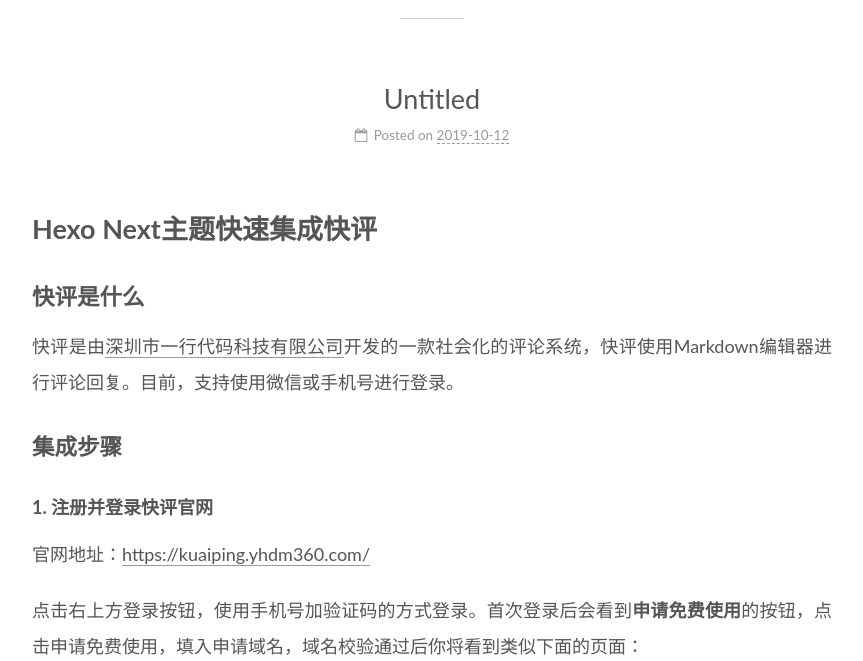
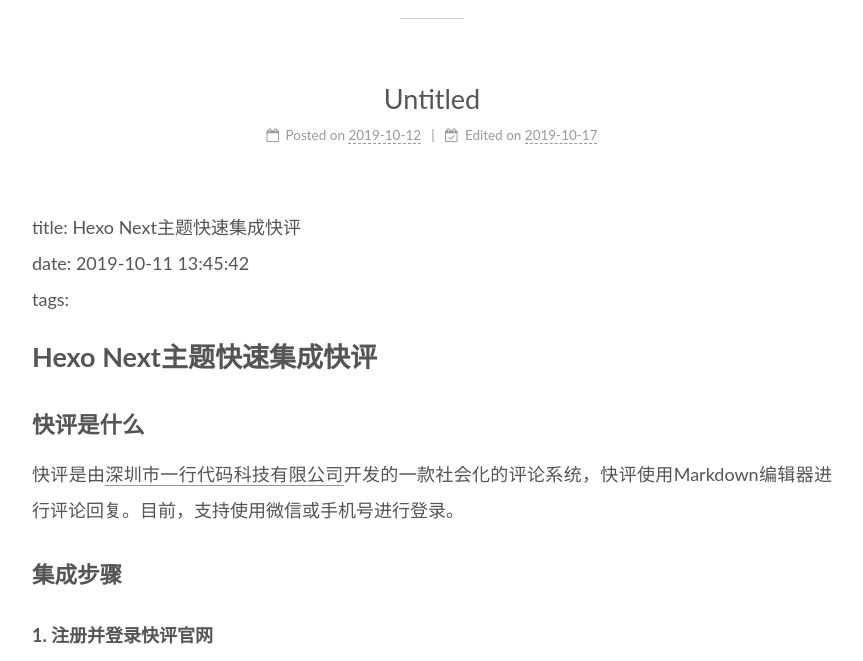
Before and after one commit to guoliangweb/guoliangweb.github.io, a plain HTML site: page index.html in a window 1280 px wide. Shown: the part 3800-4461 px from the top of the page, without its empty margins (208-1071 px from the left). Drawn offline with Linux system fonts and the light colour scheme.

Commit message:
Site updated: 2019-10-17 15:10:56

```diff
--- a/index.html
+++ b/index.html
@@ -341,11 +341,19 @@
 
 
 
-              <time title="Created: 2019-10-12 11:54:08 / Modified: 17:36:58" itemprop="dateCreated datePublished" datetime="2019-10-12T11:54:08+08:00">2019-10-12</time>
+              <time title="Created: 2019-10-12 11:54:08" itemprop="dateCreated datePublished" datetime="2019-10-12T11:54:08+08:00">2019-10-12</time>
             </span>
 
 
 
+
+              <span class="post-meta-item">
+                <span class="post-meta-item-icon">
+                  <i class="fa fa-calendar-check-o"></i>
+                </span>
+                <span class="post-meta-item-text">Edited on</span>
+                <time title="Modified: 2019-10-17 15:10:41" itemprop="dateModified" datetime="2019-10-17T15:10:41+08:00">2019-10-17</time>
+              </span>
 
 
 
@@ -360,7 +368,8 @@
     <div class="post-body" itemprop="articleBody">
 
 
-          <h1 id="Hexo-Next主题快速集成快评"><a href="#Hexo-Next主题快速集成快评" class="headerlink" title="Hexo Next主题快速集成快评"></a>Hexo Next主题快速集成快评</h1><h3 id="快评是什么"><a href="#快评是什么" class="headerlink" title="快评是什么"></a>快评是什么</h3><p>快评是由<a href="https://yhdm360.com/" target="_blank" rel="noopener">深圳市一行代码科技有限公司</a>开发的一款社会化的评论系统，快评使用Markdown编辑器进行评论回复。目前，支持使用微信或手机号进行登录。</p>
+          <p>title: Hexo Next主题快速集成快评<br>date: 2019-10-11 13:45:42<br>tags: </p>
+<h1 id="Hexo-Next主题快速集成快评"><a href="#Hexo-Next主题快速集成快评" class="headerlink" title="Hexo Next主题快速集成快评"></a>Hexo Next主题快速集成快评</h1><h3 id="快评是什么"><a href="#快评是什么" class="headerlink" title="快评是什么"></a>快评是什么</h3><p>快评是由<a href="https://yhdm360.com/" target="_blank" rel="noopener">深圳市一行代码科技有限公司</a>开发的一款社会化的评论系统，快评使用Markdown编辑器进行评论回复。目前，支持使用微信或手机号进行登录。</p>
 <h3 id="集成步骤"><a href="#集成步骤" class="headerlink" title="集成步骤"></a>集成步骤</h3><h5 id="1-注册并登录快评官网"><a href="#1-注册并登录快评官网" class="headerlink" title="1. 注册并登录快评官网"></a>1. 注册并登录快评官网</h5><p>官网地址：<a href="https://kuaiping.yhdm360.com/" target="_blank" rel="noopener">https://kuaiping.yhdm360.com/</a></p>
 <p>点击右上方登录按钮，使用手机号加验证码的方式登录。首次登录后会看到<strong>申请免费使用</strong>的按钮，点击申请免费使用，填入申请域名，域名校验通过后你将看到类似下面的页面：</p>
 <p><a href="https://user-gold-cdn.xitu.io/2019/10/12/16dbeed0c5f82175?w=3356&h=1344&f=png&s=256035" target="_blank" rel="noopener"><img src="https://user-gold-cdn.xitu.io/2019/10/12/16dbeed0c5f82175?w=3356&h=1344&f=png&s=256035" alt="在这里插入图片描述"></a></p>
```
Also changed, not shown: 2019/10/12/Hexo-Next-Comment-System/index.html (+15 -6 lines).
